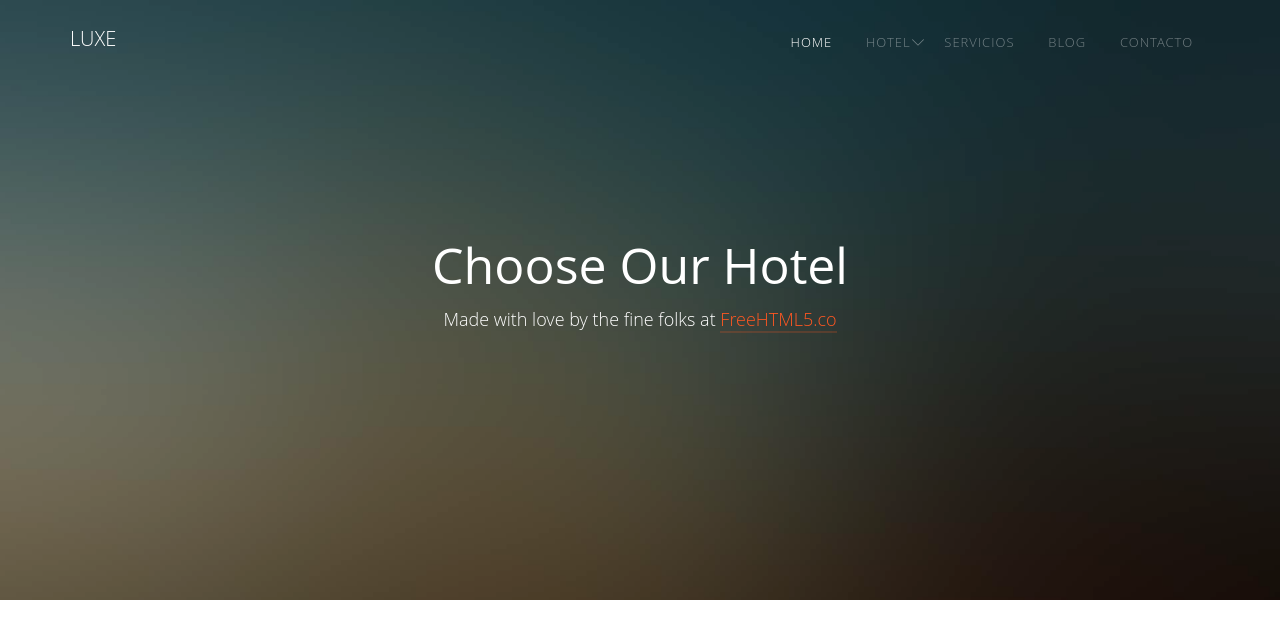
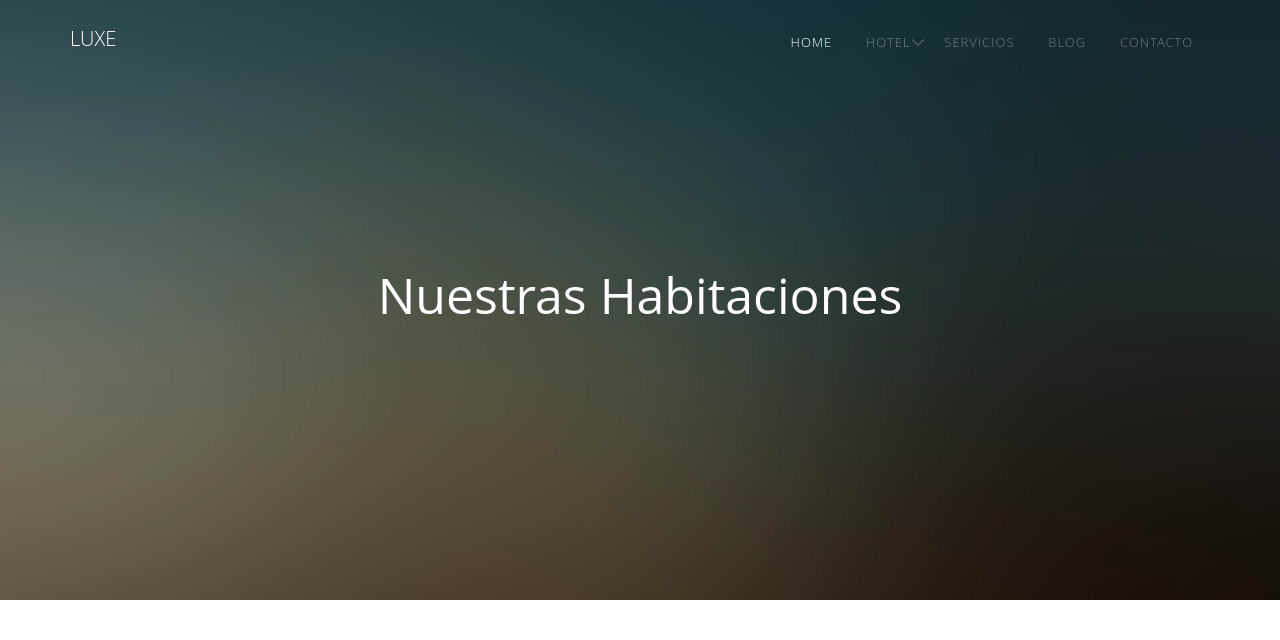
Before and after one commit to TomasBursztyn/T.P-IDS-grupo-Los-matadores, a Flask app: page /hotel in a window 1280 px wide. Shown: the top 640 px of the page. Run offline with Flask 3, Linux system fonts and the light colour scheme; some web fonts are replaced.

Commit message:
modifique el titulo para que sea en español

```diff
--- a/Front/templates/hotel.html
+++ b/Front/templates/hotel.html
@@ -8,8 +8,7 @@
 		<div class="row">
 			<div class="col-md-12 col-md-offset-0 col-sm-12 col-sm-offset-0 col-xs-12 col-xs-offset-0 text-center fh5co-table">
 				<div class="fh5co-intro fh5co-table-cell">
-					<h1 class="text-center">Choose Our Hotel</h1>
-					<p>Made with love by the fine folks at <a href="http://freehtml5.co">FreeHTML5.co</a></p>
+					<h1 class="text-center">Nuestras Habitaciones</h1>
 				</div>
 			</div>
 		</div>
```
